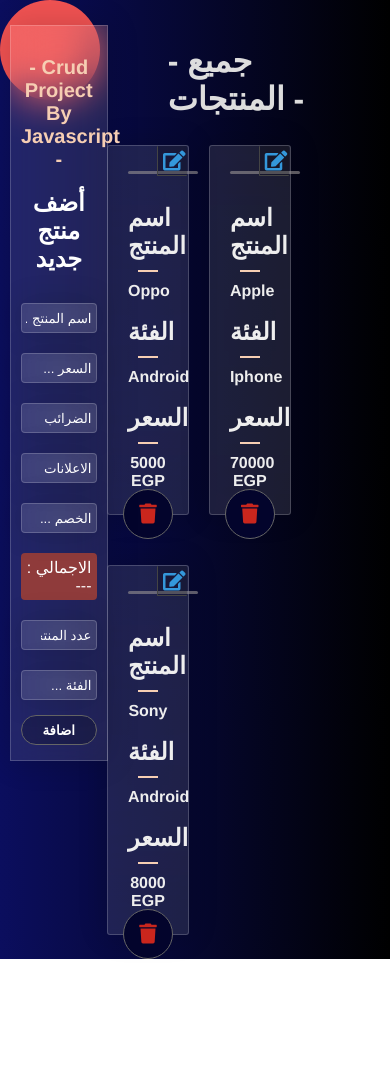
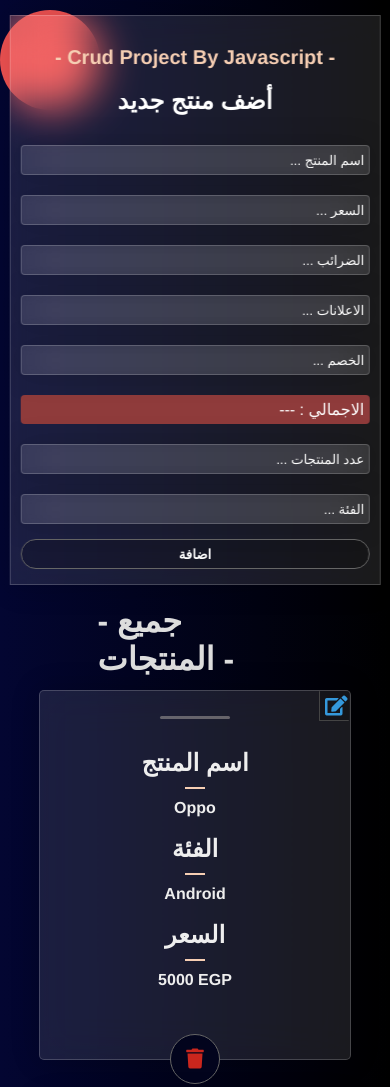
Before and after one commit to Abdallahperfect/crud, a plain HTML site: page index.html in a window 390 px wide. Shown: the top 1087 px of the page. Before the commit the page ends 959 px from the top, so only its background shows below. Drawn offline with Linux system fonts and the light colour scheme.

Commit message:
Add files via upload

```diff
--- a/index.html
+++ b/index.html
@@ -3,6 +3,7 @@
 <head>
     <meta charset="UTF-8">
     <meta http-equiv="X-UA-Compatible" content="IE=edge">
+    <meta name="viewport" content="width=device-width, initial-scale=1.0">
     <link rel="stylesheet" href="https://pro.fontawesome.com/releases/v5.10.0/css/all.css"
     integrity="sha384-AYmEC3Yw5cVb3ZcuHtOA93w35dYTsvhLPVnYs9eStHfGJvOvKxVfELGroGkvsg+p" crossorigin="anonymous" />
 
@@ -13,14 +14,16 @@
         margin: 0%;
         padding: 0%;
         box-sizing: border-box;
+
     }
     body{
-        background: linear-gradient(to right , #0B0E5E , #000);
+        background: linear-gradient(to right , #030632 , #000);
     color: #fff;
     font-family:'Franklin Gothic Medium', 'Arial Narrow', Arial, sans-serif;
     }
     .dashboard{
-        width: 25%;height:auto;
+        width: 25%;
+        height:auto;
 background: #ffffff1a;
 backdrop-filter: blur(20px);
 border: 1px solid #ffffff30;
@@ -30,6 +33,13 @@
 position: fixed;
 top: 10px;
 z-index: 100;
+    }
+    .circle{
+        background-color: rgb(240, 82, 82);
+        width:100px;height:100px;
+        border-radius:50%;
+        position: fixed;
+        z-index: 0;
     }
     .head{
         text-align: center;
@@ -97,11 +107,25 @@
     background-color: rgba(0, 0, 0, 0.2);
 }
 
+.content{
+    width: 70%;
+    height:100px;
+    display: flex;
+    float: right;margin-right: 20px;
+    margin-top: 135px;
+    flex-wrap: wrap;
+}
+.title{
+    position: absolute;
+    top:80px;
+    left:62%;
+    transform: translate(-50%,-50%);
+}
 .card{
 width: 30%;
 height:370px;
 background: #ffffff1a;
-backdrop-filter: blur(90px);
+backdrop-filter: blur(20px);
 border: 1px solid #ffffff30;
 box-shadow: 0 0 30px #0000002a;
 margin:10px 10px 40px 10px;
@@ -109,7 +133,7 @@
 text-align:center;
 padding:20px;
 color:#eee;
-border-radius:3px
+border-radius:5px
 
 }
 
@@ -122,7 +146,7 @@
     left:50%;
     transform:translate(-50%,-50%);
     margin:auto;
-    background-color: #03042C;
+    background-color: #02041d;
 
     z-index: 100;
 
@@ -148,15 +172,65 @@
 
 .delete:hover{
 
-    background-color: #150422;
+    background-color: #02041d;
 
 
 }
+
+@media screen and (max-width:850px) {
+
+
+
+    .dashboard{
+        width: 95%;
+        height:auto;
+margin:auto ;
+position:absolute;
+top:300px;
+left:50%;
+transform: translate(-50%,-50%);
+
+
+}
+
+
+.circle{
+        background-color: rgb(240, 82, 82);
+        width:100px;
+        height:100px;
+        border-radius:50%;
+        position: absolute;
+        top:10px;
+        z-index: 0;
+    }
+
+    .title{
+        position: absolute;
+        top:640px;
+        left:50%;
+        transform: translate(-50%,-50%);
+    }
+.content{
+    width: 100%;
+    height: auto;
+    display: flex;
+flex-direction:column;
+    flex-wrap: wrap;
+    justify-self: center;
+    margin:670px auto;
+}
+
+.card{
+    width: 80%;
+    margin:20px auto;
+
+}
+}
 </style>
 <body>
-    <div style="width: 70%;height:100px;display: flex;float: right;margin-right: 20px;margin-top: 135px;flex-wrap: wrap;">
+    <div class="content">
 
-        <div style="position: absolute;top:80px;left:62%;transform: translate(-50%,-50%);"><h1 style="color:#ddd;">- جميع المنتجات -</h1></div>
+        <div class="title"><h1 style="color:#ddd;">- جميع المنتجات -</h1></div>
 
         <div class="card">
             <hr style="width: 70px;margin:5px auto 30px auto;height:3px;background-color:rgba(154, 149, 149, 0.6);border-radius: 450px ;border:none">
@@ -233,7 +307,7 @@
     </div>
 
     <div>
-        <div style="background-color: rgb(240, 82, 82);width:100px;height:100px;border-radius:50%;position: fixed;z-index: 0;"></div>
+        <div class="circle"></div>
     </div>
 
 
```
